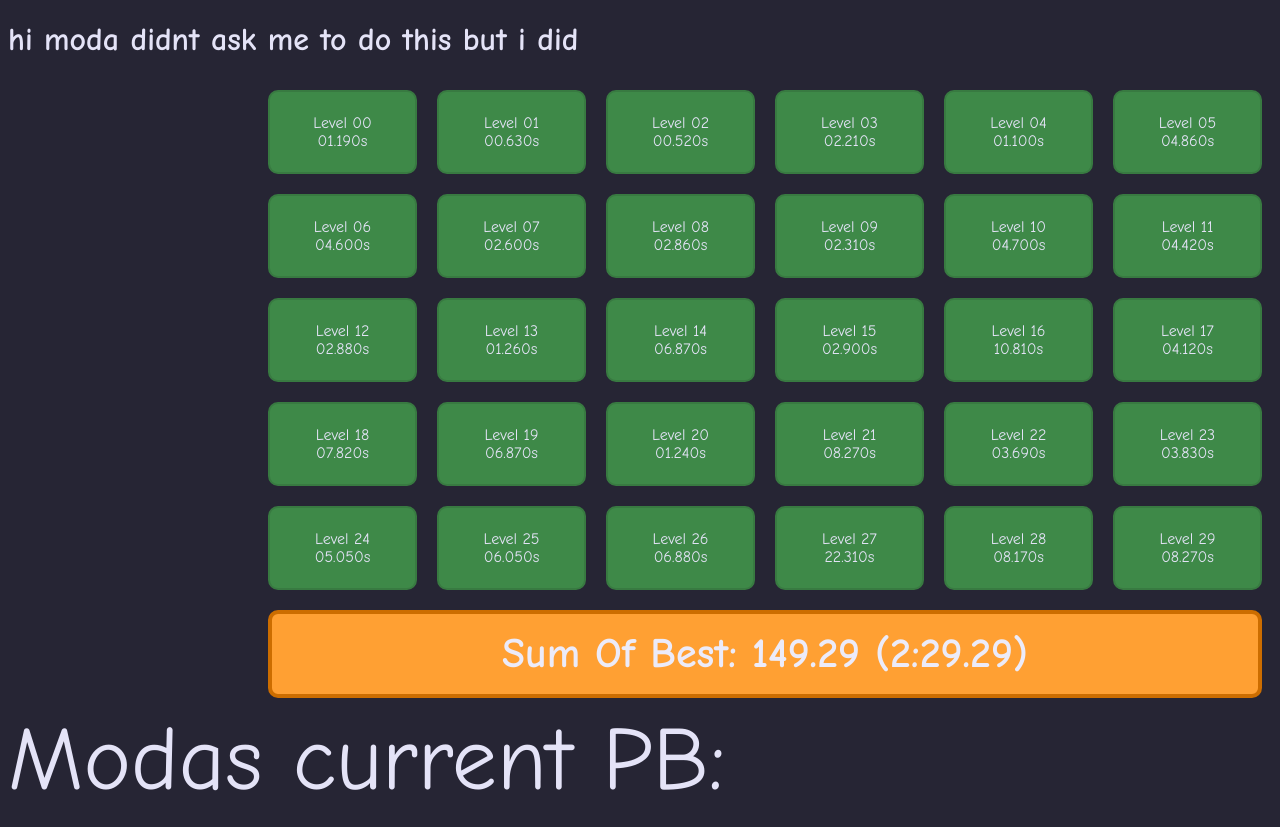
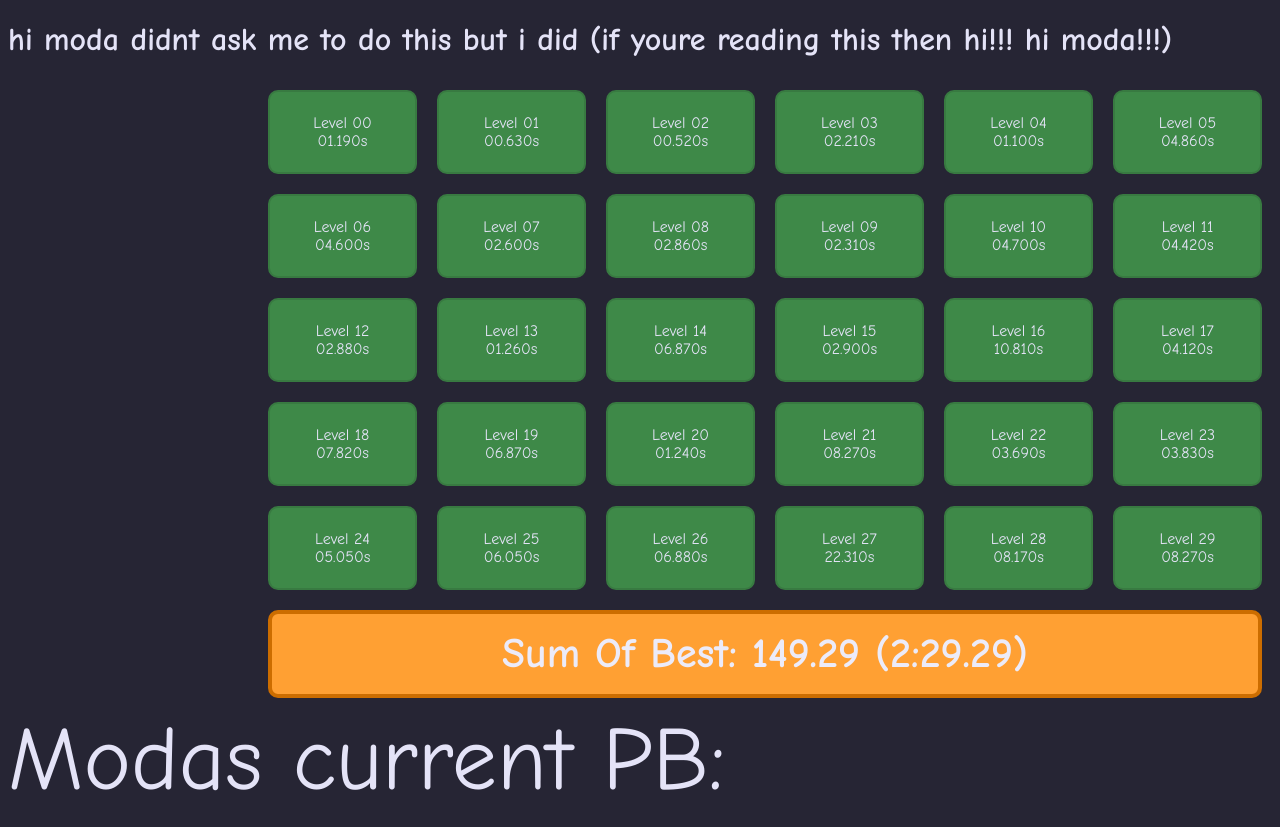
Before and after one commit to ellieee31/site, a plain HTML site: page modastats.html in a window 1280 px wide. Drawn offline with Linux system fonts and the light colour scheme; grey boxes are pictures that could not be loaded.

Commit message:
Update modastats.html

```diff
--- a/modastats.html
+++ b/modastats.html
@@ -9,7 +9,7 @@
     <link rel="stylesheet" href="style.css">
 
 <body>
-    <h1>hi moda didnt ask me to do this but i did</h1>
+    <h1>hi moda didnt ask me to do this but i did (if youre reading this then hi!!! hi moda!!!)</h1>
     <div id="levels">
         <script>
             totalTime = 0
```
